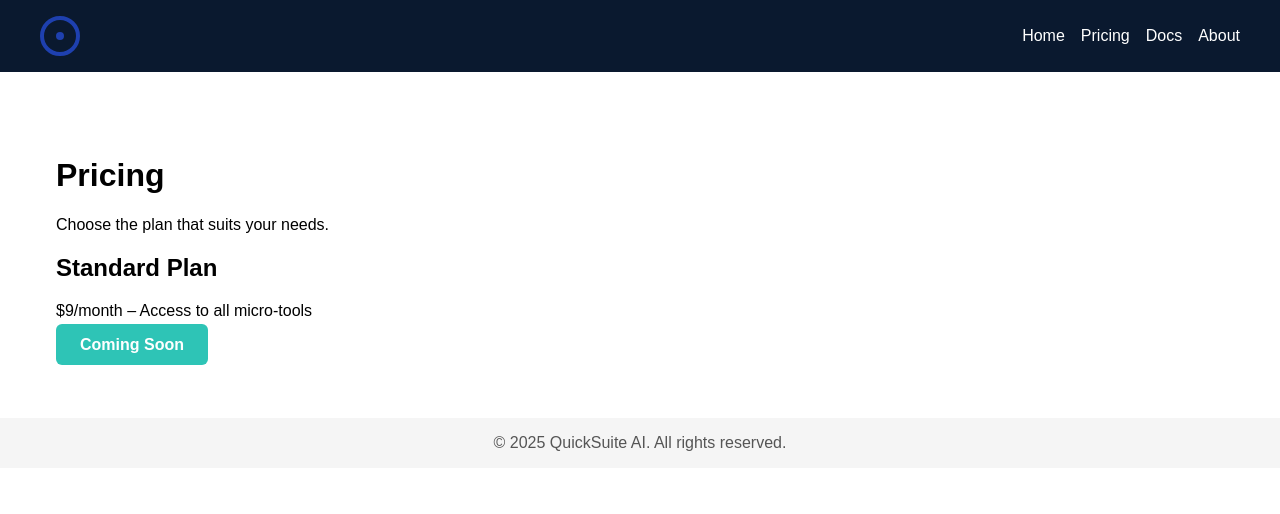
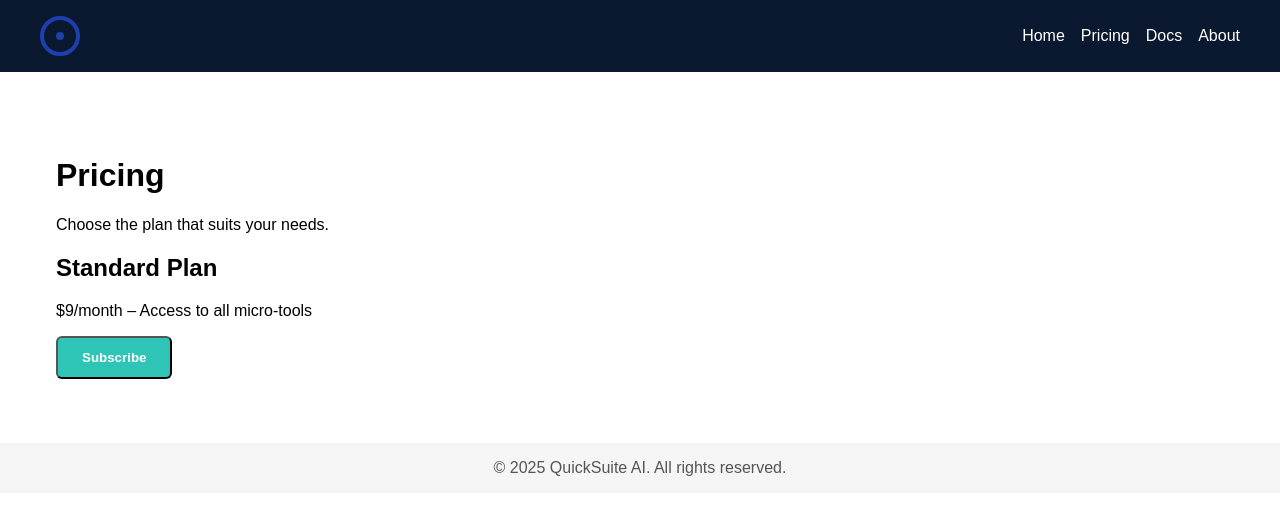
Before and after one commit to fabp84/quicksuite-ai, a Next.js app in the folder web/: page /pricing in a window 1280 px wide. Shown: the top 514 px of the page. Built offline with nearby package versions, Linux system fonts and the light colour scheme.

Commit message:
Update page.tsxIntegrate Stripe checkout button in pricing page

```diff
--- a/web/app/pricing/page.tsx
+++ b/web/app/pricing/page.tsx
@@ -1,12 +1,22 @@
 export default function Pricing() {
+  async function handleCheckout() {
+    const res = await fetch("/create-checkout-session", { method: "POST" });
+    const data = await res.json();
+    if (data.url) {
+      window.location.href = data.url;
+    } else {
+      alert("Error creating checkout session");
+    }
+  }
+
   return (
     <main className="container">
       <h1 className="text-4xl font-bold mb-4">Pricing</h1>
       <p className="text-lg mb-8">Choose the plan that suits your needs.</p>
       <div className="pricing-card">
         <h2 className="text-2xl font-semibold mb-2">Standard Plan</h2>
-        <p className="mb-4">$9/month – Access to all micro-tools</p>
-        <a href="#" className="btn-primary">Coming Soon</a>
+        <p className="mb-3">$9/month – Access to all micro-tools</p>
+        <button onClick={handleCheckout} className="btn-primary">Subscribe</button>
       </div>
     </main>
   );
```
